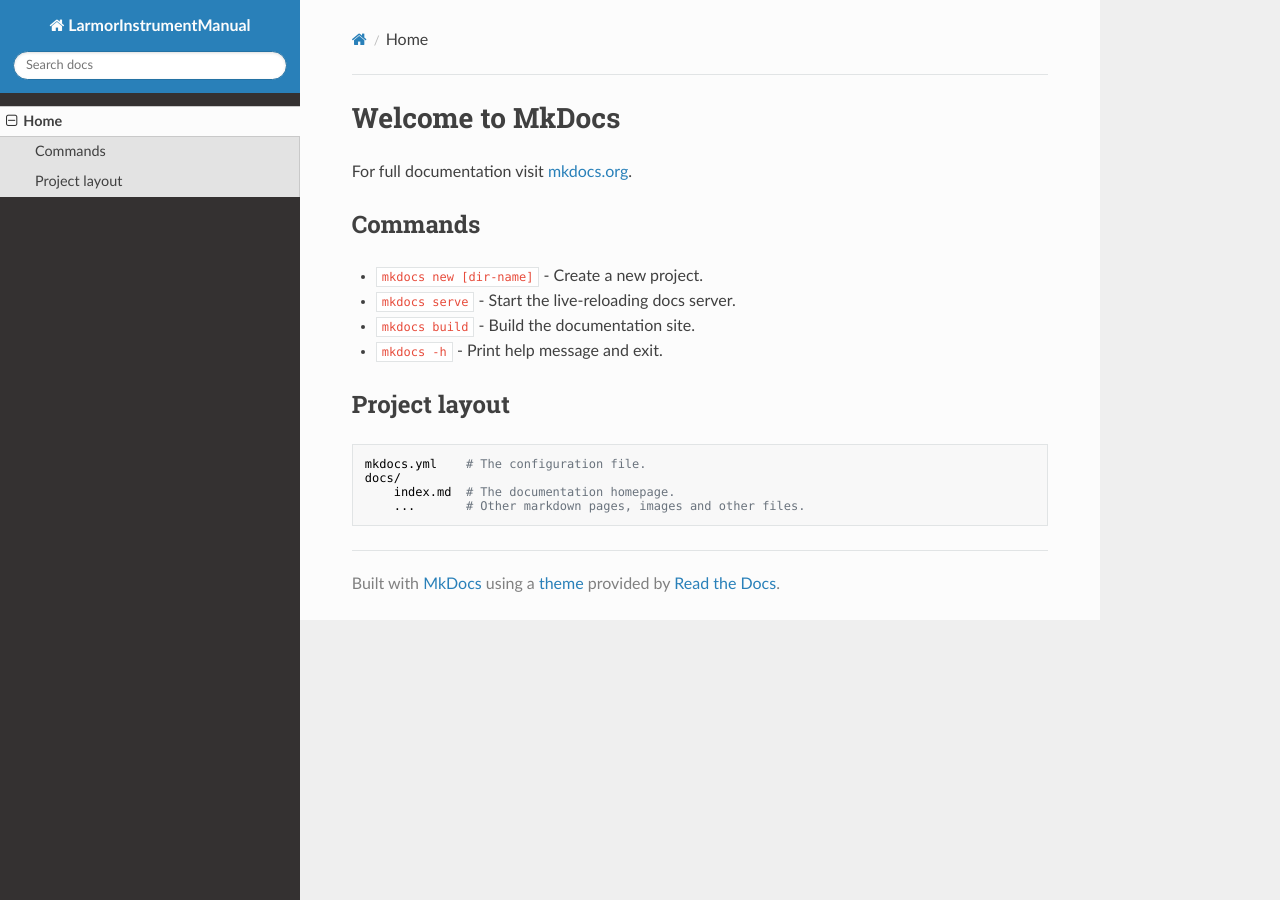
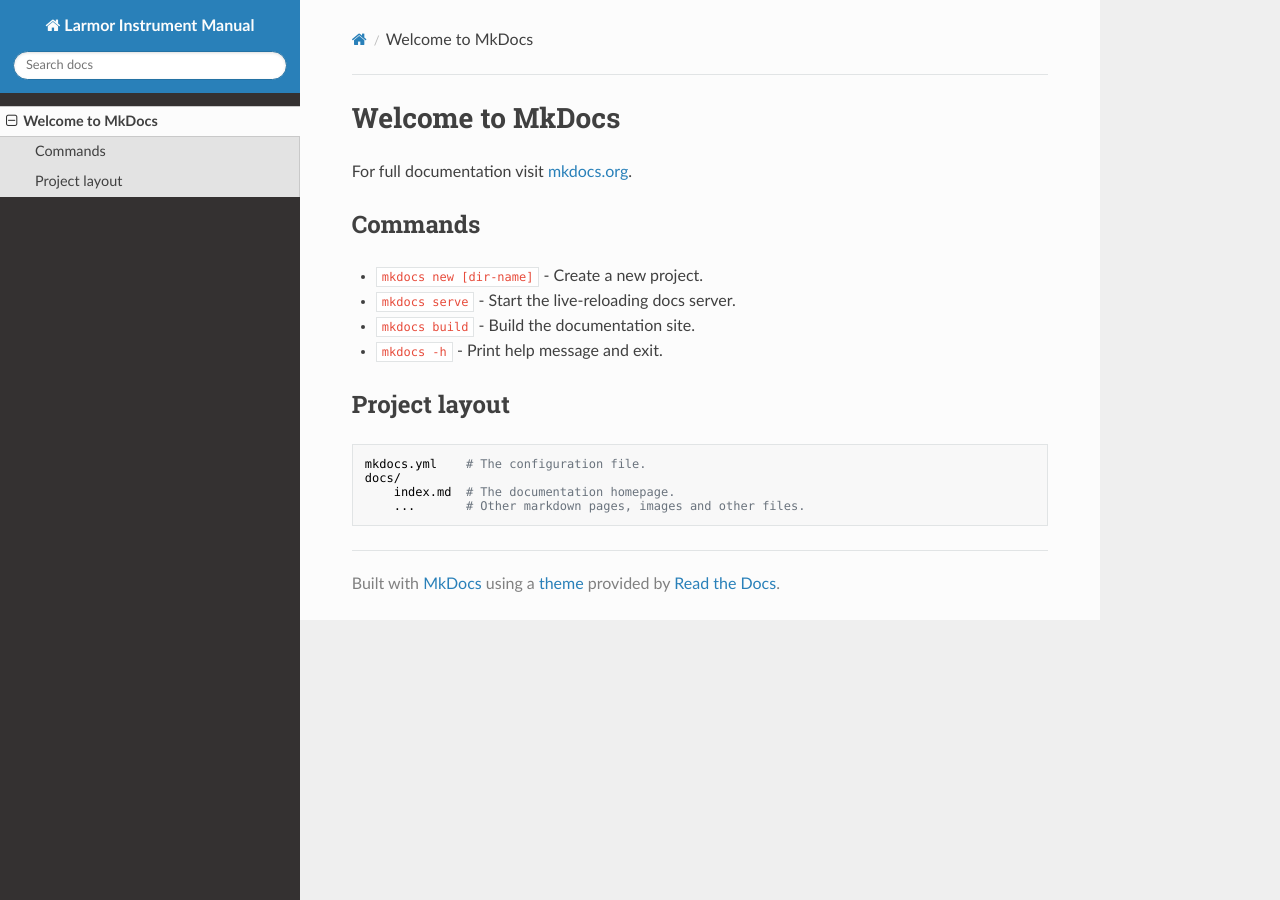
Before and after one commit to larmorinstrument/Larmor-Instrument-Manual, an MkDocs documentation site: the page built from docs/index.md, in a window 1280 px wide. Built offline with MkDocs 1.6.1, drawn with Linux system fonts in a browser that asks for light colours; nearby versions of some CDN libraries.

Commit message:
revert to very simple structure

```diff
--- a/mkdocs.yml
+++ b/mkdocs.yml
@@ -1,19 +1,3 @@
-site_name: LarmorInstrumentManual
-nav:
-    - Home: index.md
-
+site_name: Larmor Instrument Manual
 theme:
-    name: readthedocs
-    highlightjs: true
-plugins:
-  - search
-  - mkdocstrings:
-      handlers:
-        # See: https://mkdocstrings.github.io/python/usage/
-        python:
-          options:
-            docstring_style: sphinx
-markdown_extensions:
-  - markdown_include.include:
-      base_path: .
-  - admonition
+  name: readthedocs
```
Also changed, not shown: docs/requirements.txt (deleted, +0 -66 lines), 1 other file.
